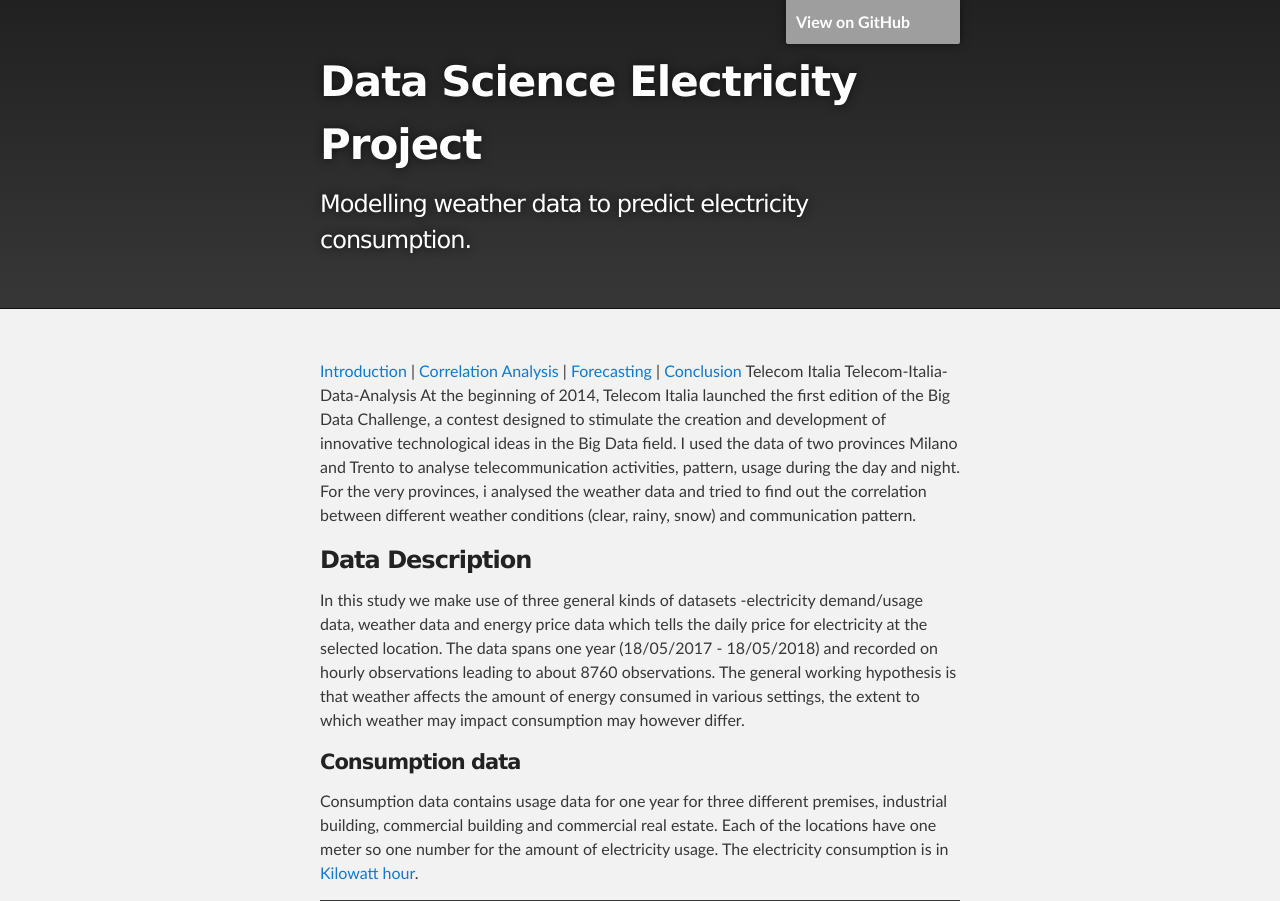
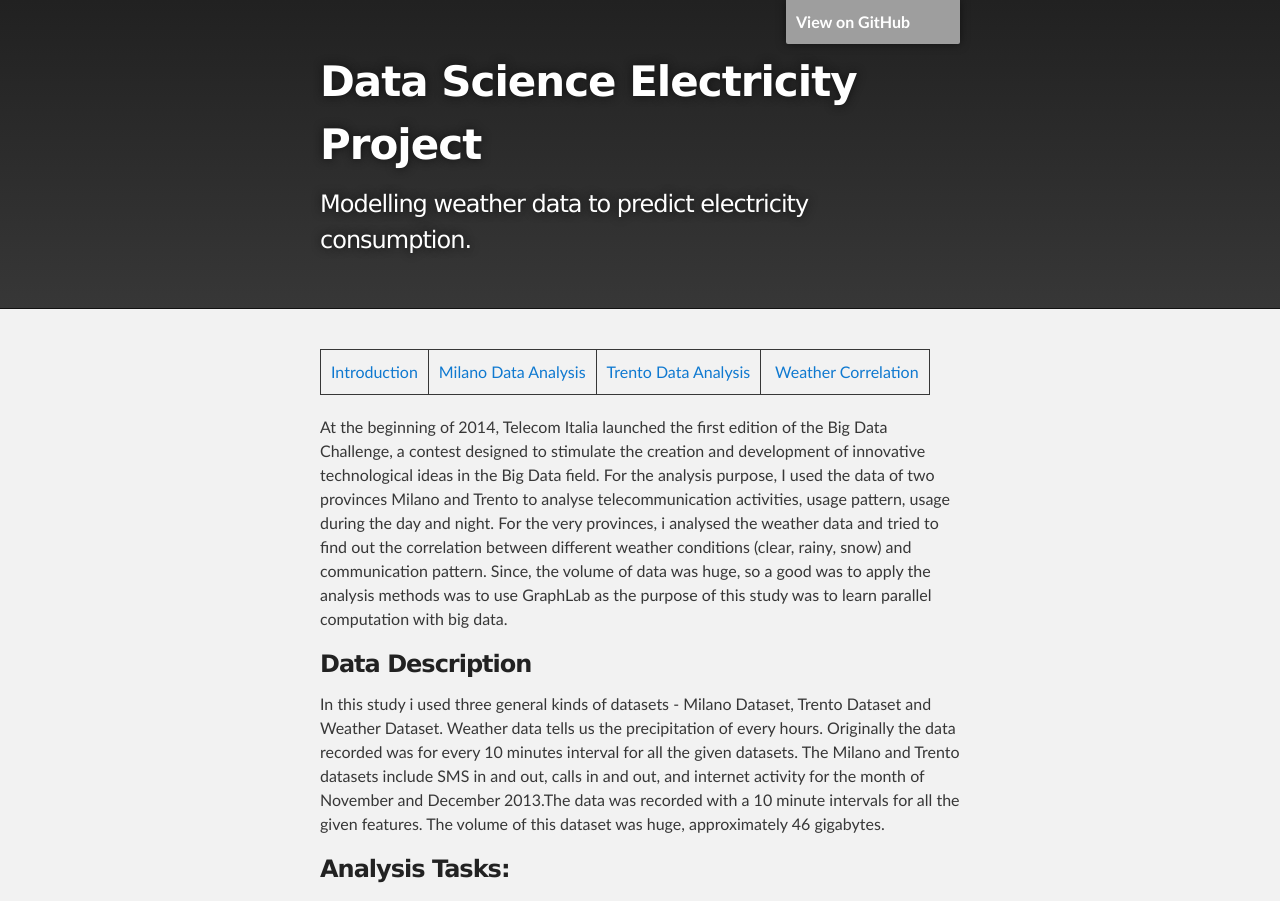
Before and after one commit to Zafarhussain87/Telecom-Italia-Data-Analysis, a Jekyll site: the page built from docs/index.md, in a window 1280 px wide and 1400 px high. Shown: the top 901 px of the window. Built offline with Jekyll 4.4.1, drawn with Linux system fonts in a browser that asks for light colours; some of the changed text lies outside the part shown; grey boxes are pictures that could not be loaded.

Commit message:
Update index.md

```diff
--- a/docs/index.md
+++ b/docs/index.md
@@ -2,28 +2,32 @@
 layout: default
 ---
 
-[Introduction](./index.html) | [Correlation Analysis](./pages/corr_analysis.html) | [Forecasting](./pages/forecasting.html) | [Conclusion](./pages/conclusion.html)
-Telecom Italia
-Telecom-Italia-Data-Analysis
-At the beginning of 2014, Telecom Italia launched the first edition of the Big Data Challenge, a contest designed to stimulate the creation and development of innovative technological ideas in the Big Data field. I used the data of two provinces Milano and Trento to analyse telecommunication activities, pattern, usage during the day and night. For the very provinces, i analysed the weather data and tried to find out the correlation between different weather conditions (clear, rainy, snow) and communication pattern.
+[Introduction](./index.html) | [Milano Data Analysis](./pages/milano.html) | [Trento Data Analysis](./pages/trento.html) | [Weather Correlation](./pages/correlation.html)
+
+At the beginning of 2014, Telecom Italia launched the first edition of the Big Data Challenge, a contest designed to stimulate the creation and development of innovative technological ideas in the Big Data field. For the analysis purpose, I used the data of two provinces Milano and Trento to analyse telecommunication activities, usage pattern, usage during the day and night. For the very provinces, i analysed the weather data and tried to find out the correlation between different weather conditions (clear, rainy, snow) and communication pattern. Since, the volume of data was huge, so a good was to apply the analysis methods was to use GraphLab as the purpose of this study was to learn parallel computation with big data.
+
 ### Data Description
 
-In this study we make use of three general kinds of datasets -electricity demand/usage data, weather data and energy price data which tells the daily price for electricity at the selected location. The data spans one year (18/05/2017 - 18/05/2018)  and recorded on hourly observations leading to about 8760 observations. The general working hypothesis is that weather affects the amount of energy consumed in various settings, the extent to which weather may impact consumption may however differ.
+In this study i used three general kinds of datasets - Milano Dataset, Trento Dataset and Weather Dataset. Weather data tells us the precipitation of every hours. Originally the data recorded was for every 10 minutes interval for all the given datasets. The Milano and Trento datasets include SMS in and out, calls in and out, and internet activity for the month of November and December 2013.The data was recorded with a 10 minute intervals for all the given features. The volume of this dataset was huge, approximately 46 gigabytes.
+
+### Analysis Tasks:
+
+The focus of this study was first wrangling the data and then finding out answers of the following queries:
+1. Find out the most called province by the people of Milano and Trento.
+2. Find out the congested communication hours in Milano and Trento.
+3. Find out the most tweeted languages in Milano for the given dates.
+4. Compare telecommunication usage of November and December 2013.
+5. Analyse and find out the pattern of telecommunication activities during the day time and night.
+6. Analyse the data and find out correlation between telecommunication activities for different weather conditions (Clear, Rain, Snow).
 
 
-#### Consumption data
 
-Consumption data contains usage data for one year for three different premises, industrial building, commercial building and commercial real estate. Each of the locations have one meter so one number for the amount of electricity usage. The electricity consumption is in [Kilowatt hour](https://en.wikipedia.org/wiki/Kilowatt_hour).
+#### Provinces Data for Milano & Trento
 
-| Elec Consumption Variables (KWh)| mean   | min   | max    | std   | skewness | kurtosis |
-|:------------------------|:-------|:------|:-------|:------|:---------|:---------|
-| Industry consumer (ic)  | 1417,5 | 0,0   | 3777,8 | 1219,9|  0,4	   | -1,5     |
-| Commercial building (bc)| 464,4	 | 232,5 | 787,2	| 163,1 |  0,5	   | -1,2     |
-| Apartment Building (rc) | 358,6	 | 14,1	 | 1421,7	| 276,0	|  1,2	   |  0,8     |
+The data contains the timestamp, calls in and out, province names where the call is outgoing, and the location grid. The datasets referring to the Trentino territory are spatially aggregated using a grid. The grid consists of a cellid abd the cell geometry, which is  expressed as geoJSON. The portion of territory covered by the grid is shown in the following picture where the grid (red-gray) is overlaid to the northern part of Italy. The Trentino province is highlighted in violet.
 
-![weekly electricity consumption (may 2017 - may 2018)](./assets/images/weekly_el_consumption_all_customers.png)
+(./assets/images/trentino-grid-img2.png)
 
-Monthly overview of the electricity consumption data set.
 
 #### Weather data
 
```
